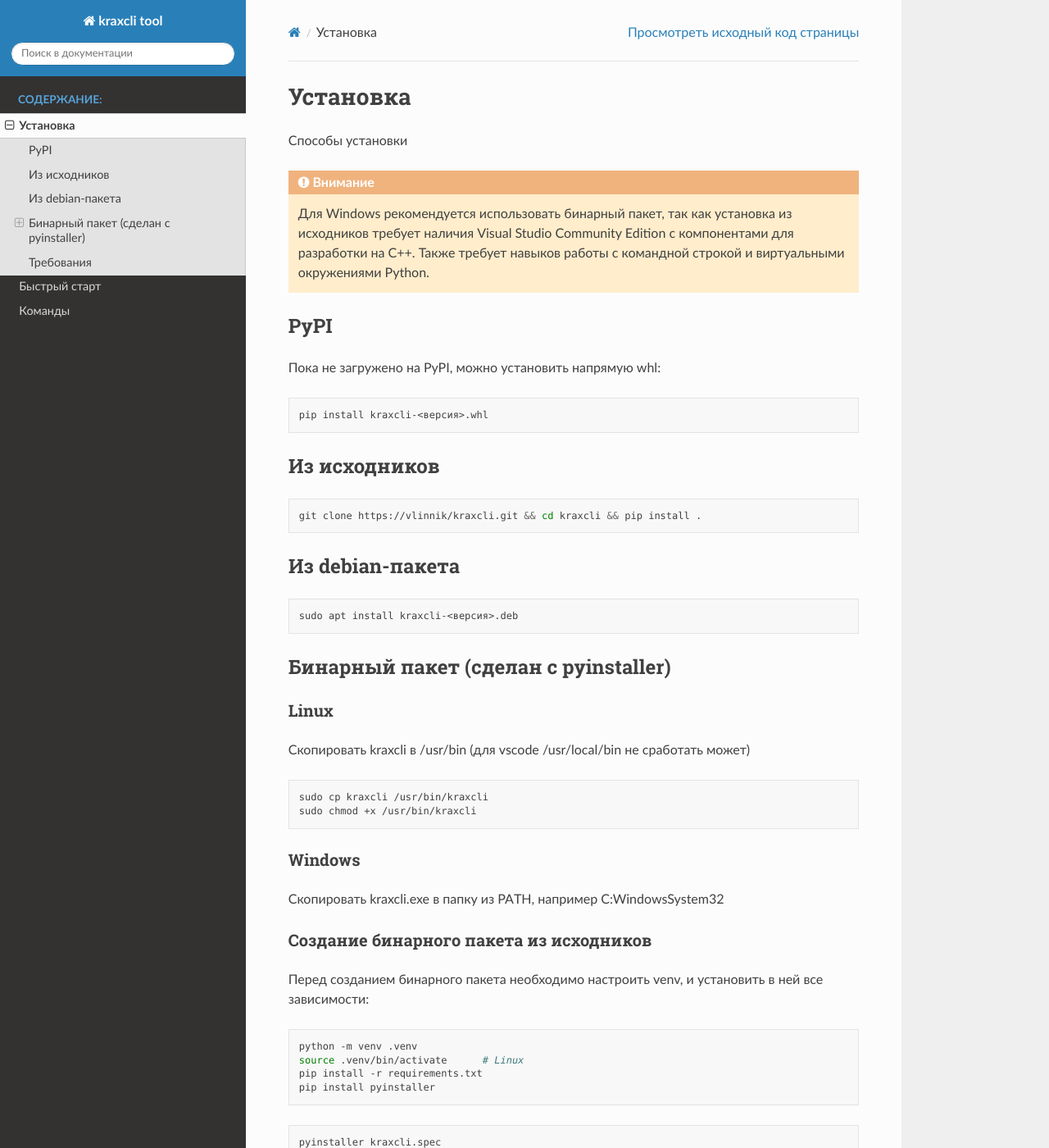
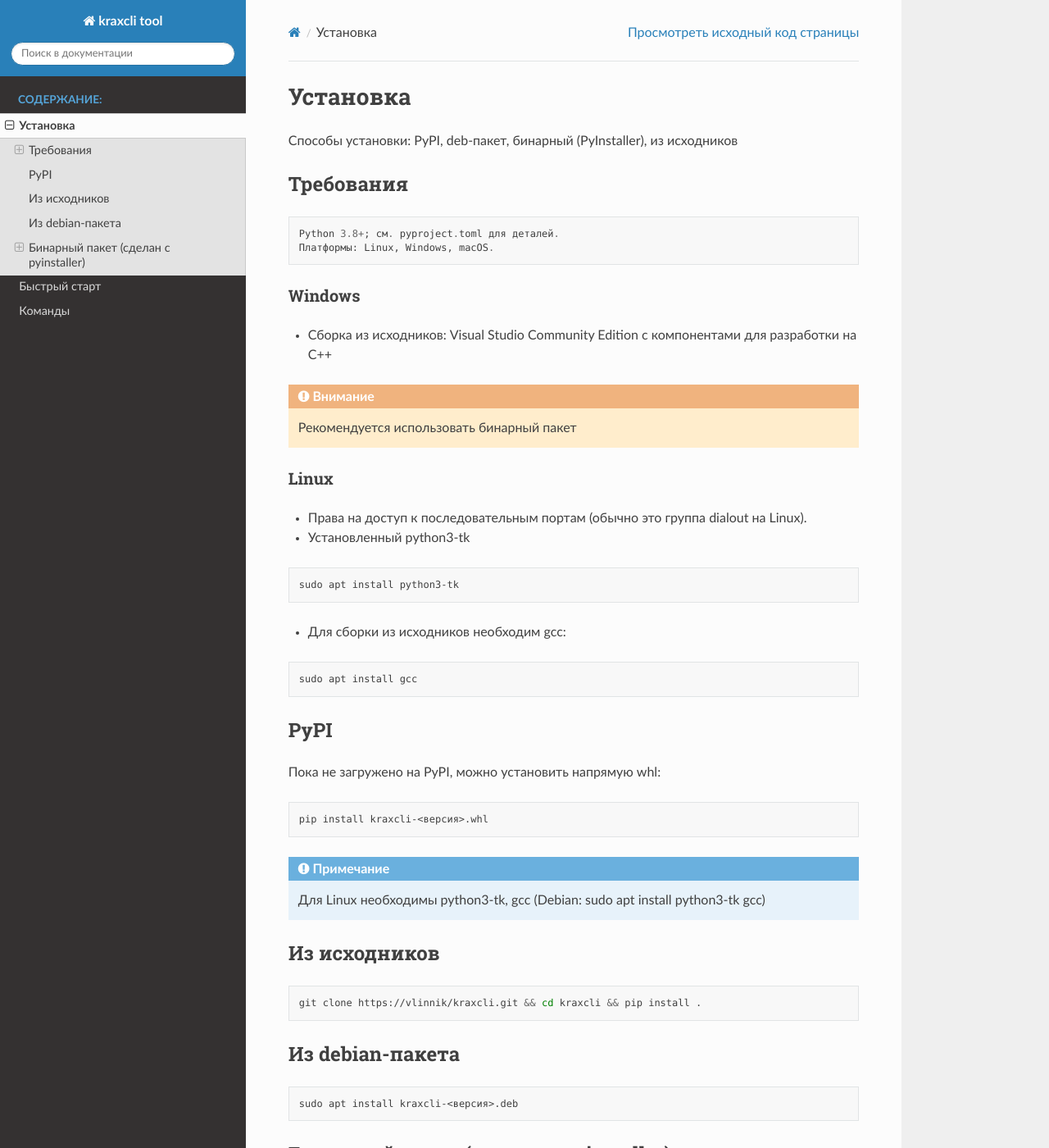
Before and after one commit to vlinnik/kraxcli, a Sphinx documentation site: the page built from docs/source/install.rst, in a window 1280 px wide and 1400 px high. Shown: the whole window at 82% size. Built offline with Sphinx 7.4.7 and the Read the Docs theme 3.1.0, drawn with Linux system fonts in a browser that asks for light colours; some of the changed text lies outside the part shown.

Commit message:
Переделал сборку deb, без dh_virtualenv, но устанавливается в venv
Если устанавливать deb сделанный с dh_virtualenv, то на другом python
(сборка на 3.12 установка на 3.13), то не работает.
Если deb содержит whl и установка происходит в venv (upydev нет в deb),
то проблем не возникает (но не точно)

```diff
--- a/docs/source/install.rst
+++ b/docs/source/install.rst
@@ -1,13 +1,39 @@
 Установка
 =========
 
-Способы установки
+Способы установки: PyPI, deb-пакет, бинарный (PyInstaller), из исходников
+
+Требования
+----------
+
+::
+
+    Python 3.8+; см. pyproject.toml для деталей.
+    Платформы: Linux, Windows, macOS.
+
+Windows
+~~~~~~~
+- Сборка из исходников: Visual Studio Community Edition с компонентами для разработки на C++
 
 .. attention::
 
-    Для Windows рекомендуется использовать бинарный пакет, так как установка из исходников
-    требует наличия Visual Studio Community Edition с компонентами для разработки на C++.
-    Также требует навыков работы с командной строкой и виртуальными окружениями Python.
+    Рекомендуется использовать бинарный пакет
+
+Linux
+~~~~~
+
+- Права на доступ к последовательным портам (обычно это группа dialout на Linux).
+- Установленный python3-tk
+
+.. code-block:: bash
+
+    sudo apt install python3-tk
+
+- Для сборки из исходников необходим gcc:
+
+.. code-block:: bash
+
+    sudo apt install gcc
 
 PyPI
 ----
@@ -17,6 +43,10 @@ PyPI
 .. code-block:: bash
 
     pip install kraxcli-<версия>.whl
+
+.. note::
+
+    Для Linux необходимы python3-tk, gcc (Debian: sudo apt install python3-tk gcc)
 
 
 Из исходников
@@ -47,7 +77,7 @@ Linux
 Windows
 ~~~~~~~
 
-Скопировать kraxcli.exe в папку из PATH, например C:\Windows\System32
+Скопировать kraxcli.exe в папку из PATH, например C:\\Windows\\System32
 
 Создание бинарного пакета из исходников
 ~~~~~~~~~~~~~~~~~~~~~~~~~~~~~~~~~~~~~~~
@@ -60,6 +90,10 @@ Windows
     source .venv/bin/activate      # Linux
     pip install -r requirements.txt
     pip install pyinstaller
+
+.. note::
+
+    Для Linux необходимо установить пакет python3-tk, gcc (Debian: sudo apt install python3-tk gcc)
 
 .. code-block:: bash
 
@@ -85,12 +119,3 @@ Windows
         site-packages/upydev/wsio.py:785: SyntaxWarning: invalid escape sequence '\.'
 
     Можно проигнорировать, или исправить в исходниках upydev, заменив на '\\\\.'
-
-Требования
-----------
-Python 3.8+; см. pyproject.toml для деталей.
-Платформы: Linux, Windows, macOS.
-Для сборки бинарного пакета в Windows требуется установка Visual Studio Community Edition
-с компонентами для разработки на C++ (не самое простое требование, к сожалению).
-
-Пользователь должен иметь права на доступ к последовательным портам (обычно это группа dialout на Linux).
--- a/project.py
+++ /dev/null
@@ -1,3 +0,0 @@
-
-name='None'
-version='None'
--- a/pyproject.toml
+++ b/pyproject.toml
@@ -15,5 +15,8 @@ build-backend = "setuptools.build_meta"
 version_scheme = "post-release"
 write_to = "src/kraxcli/_version.py"
 
+[tool.setuptools]
+package-dir = {"" = "src"}
+
 [project.scripts]
 kraxcli = "kraxcli.__main__:cli"
--- a/setup.py
+++ /dev/null
@@ -1,3 +0,0 @@
-from setuptools import setup
-
-setup()
```
Also changed, not shown: README.md (+1 -32 lines), krax.py (deleted, +0 -8 lines), 12 other files.
